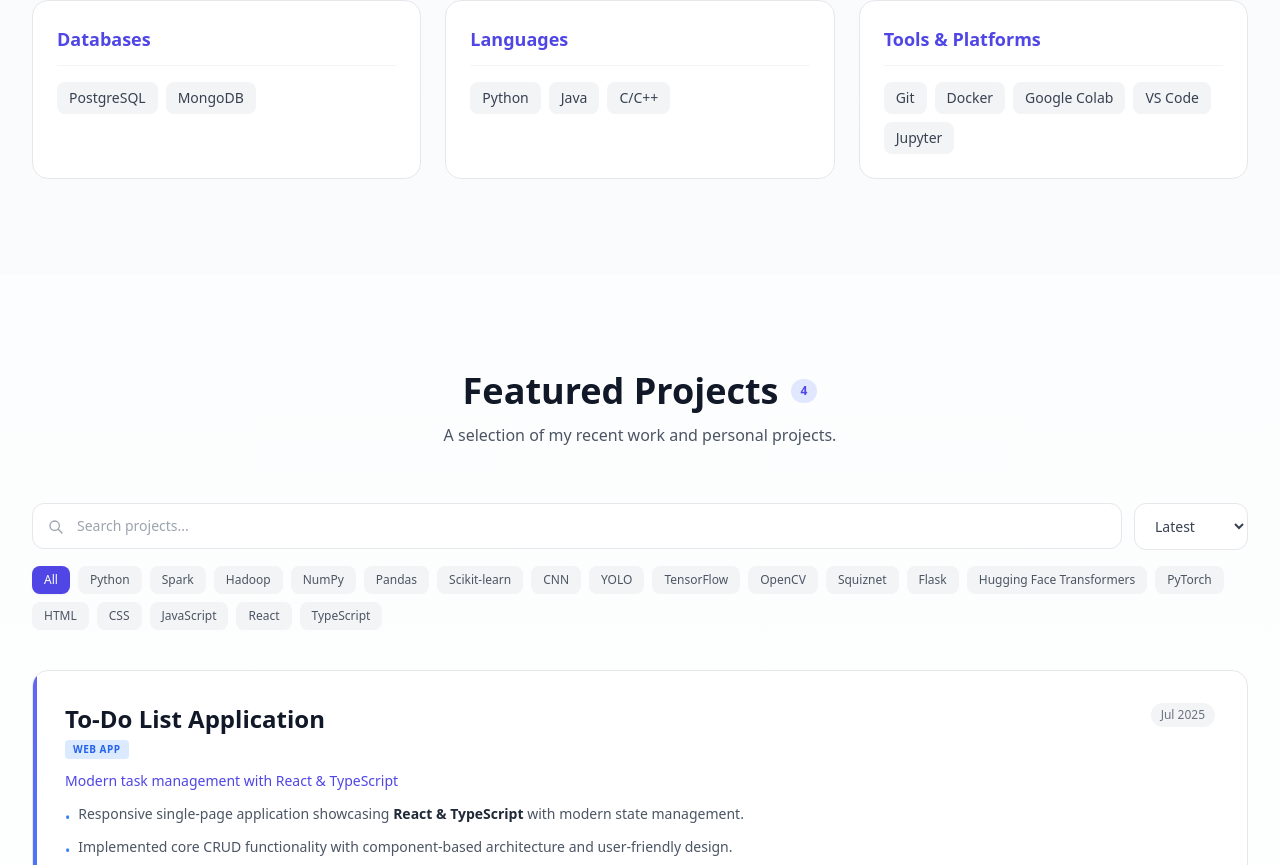
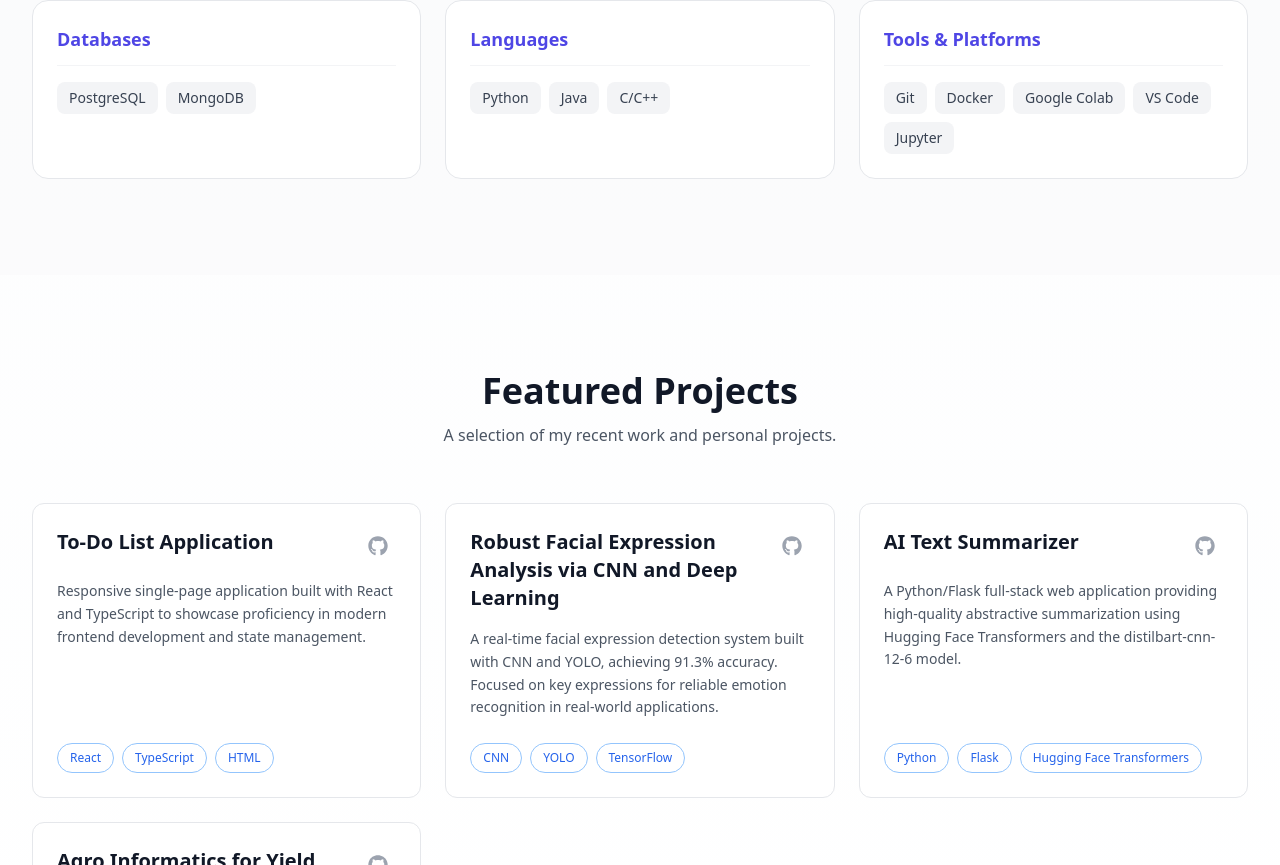
Before and after one commit to Yadlasunny/Portfolio, a React (Vite) app: page / in a window 1280 px wide. Shown: the part 1935-2800 px from the top of the page. Built offline with nearby package versions, Linux system fonts and the light colour scheme.

Commit message:
Redesign Projects section - clean grid cards with GitHub icon, simple description, outlined tech badges

```diff
--- a/src/Portfolio.jsx
+++ b/src/Portfolio.jsx
@@ -673,71 +673,16 @@ export default function Portfolio() {
             transition={{ duration: 0.5 }}
             className="text-center mb-10 md:mb-14"
           >
-            <div className="flex items-center justify-center gap-3">
             <h2 className="text-2xl sm:text-3xl md:text-4xl font-bold">
               Featured Projects
             </h2>
-              <span className={`px-2.5 py-1 rounded-full text-xs font-semibold ${dark ? "bg-indigo-500/20 text-indigo-400" : "bg-indigo-100 text-indigo-600"}`}>
-                {projects.length}
-              </span>
-            </div>
             <p className={`mt-3 text-sm sm:text-base max-w-2xl mx-auto ${dark ? "text-gray-400" : "text-gray-600"}`}>
               A selection of my recent work and personal projects.
             </p>
           </motion.div>
 
-          {/* Filter & Search Bar */}
-          <div className="flex flex-col gap-4 mb-8">
-            {/* Search + Sort Row */}
-            <div className="flex gap-3">
-              <div className="relative flex-1">
-                <svg className={`absolute left-4 top-1/2 -translate-y-1/2 w-4 h-4 ${dark ? "text-gray-500" : "text-gray-400"}`} fill="none" stroke="currentColor" viewBox="0 0 24 24">
-                  <path strokeLinecap="round" strokeLinejoin="round" strokeWidth={2} d="M21 21l-6-6m2-5a7 7 0 11-14 0 7 7 0 0114 0z" />
-                </svg>
-                <input
-                  value={searchTerm}
-                  onChange={(e) => setSearchTerm(e.target.value)}
-                  placeholder="Search projects..."
-                  className={`w-full pl-11 pr-4 py-3 rounded-xl border text-sm transition-all ${dark ? "bg-gray-900/50 border-gray-800 text-gray-200 placeholder:text-gray-500 focus:border-indigo-500 focus:bg-gray-900" : "bg-white border-gray-200 text-gray-800 placeholder:text-gray-400 focus:border-indigo-500"} focus:outline-none focus:ring-2 focus:ring-indigo-500/20`}
-                  aria-label="Search projects"
-                />
-              </div>
-              <select
-                id="sortProjects"
-                value={sortBy}
-                onChange={e => setSortBy(e.target.value)}
-                className={`px-4 py-3 rounded-xl border text-sm font-medium transition-all ${dark ? "bg-gray-900/50 border-gray-800 text-gray-300 focus:border-indigo-500" : "bg-white border-gray-200 text-gray-700 focus:border-indigo-500"} focus:outline-none`}
-                aria-label="Sort projects"
-              >
-                <option value="date">Latest</option>
-                <option value="tech">Tech</option>
-                <option value="favorites">Favorites</option>
-              </select>
-            </div>
-
-            {/* Tech Filters - Scrollable on mobile */}
-            <div className="flex gap-2 overflow-x-auto pb-2 -mx-4 px-4 sm:mx-0 sm:px-0 sm:flex-wrap sm:overflow-visible scrollbar-hide">
-              {allTechs.map(tech => (
-                <button
-                  key={tech}
-                  onClick={() => setProjectFilter(tech)}
-                  className={`px-3 py-1.5 rounded-lg text-xs font-medium transition-all duration-200 whitespace-nowrap flex-shrink-0 ${
-                    projectFilter === tech
-                      ? "bg-indigo-600 text-white shadow-sm"
-                      : dark
-                      ? "bg-gray-800/80 text-gray-400 hover:text-gray-200 hover:bg-gray-800"
-                      : "bg-gray-100 text-gray-600 hover:text-gray-900 hover:bg-gray-200"
-                  }`}
-                  aria-pressed={projectFilter === tech}
-                >
-                  {tech}
-                </button>
-              ))}
-            </div>
-          </div>
-
-          {/* Project Cards */}
-          <div className="space-y-6">
+          {/* Project Cards - Grid Layout */}
+          <div className="grid gap-5 sm:gap-6 md:grid-cols-2 lg:grid-cols-3">
             {filteredProjects.map((p, index) => (
               <motion.article
                 key={p.id}
@@ -745,107 +690,50 @@ export default function Portfolio() {
                 whileInView={{ opacity: 1, y: 0 }}
                 viewport={{ once: true }}
                 transition={{ duration: 0.4, delay: index * 0.1 }}
-                className={`group rounded-2xl border overflow-hidden transition-all duration-300 hover:shadow-lg relative ${
-                  dark ? "border-gray-800 bg-gray-900/50 hover:border-gray-700" : "border-gray-200 bg-white hover:border-gray-300"
+                className={`group rounded-xl border p-5 sm:p-6 flex flex-col transition-all duration-300 hover:border-gray-600 ${
+                  dark ? "border-gray-800 bg-gray-900/60" : "border-gray-200 bg-white"
                 }`}
               >
-                {/* Category accent border */}
-                <div className={`absolute left-0 top-0 bottom-0 w-1 ${
-                  p.tech.some(t => ["CNN", "YOLO", "TensorFlow", "PyTorch", "Scikit-learn", "Hugging Face Transformers"].includes(t))
-                    ? "bg-gradient-to-b from-purple-500 to-pink-500"
-                    : p.tech.some(t => ["React", "TypeScript", "Flask", "HTML", "CSS", "JavaScript"].includes(t))
-                    ? "bg-gradient-to-b from-indigo-500 to-blue-500"
-                    : "bg-gradient-to-b from-emerald-500 to-teal-500"
-                }`} />
-
-                  {/* Project Content */}
-                  <div className="flex-1 p-5 sm:p-6 lg:p-8 flex flex-col">
-                    {/* Header: Title + Date + Category */}
-                    <div className="flex flex-col sm:flex-row sm:items-start sm:justify-between gap-2 mb-3">
-                      <div>
-                        <h3 className="font-bold text-lg sm:text-xl lg:text-2xl leading-tight">{p.title}</h3>
-                        <span className={`inline-block mt-1 text-[10px] font-semibold uppercase tracking-wider px-2 py-0.5 rounded ${
-                          p.tech.some(t => ["CNN", "YOLO", "TensorFlow", "PyTorch", "Scikit-learn", "Hugging Face Transformers"].includes(t))
-                            ? dark ? "bg-purple-500/20 text-purple-400" : "bg-purple-100 text-purple-600"
-                            : p.tech.some(t => ["React", "TypeScript"].includes(t))
-                            ? dark ? "bg-blue-500/20 text-blue-400" : "bg-blue-100 text-blue-600"
-                            : dark ? "bg-emerald-500/20 text-emerald-400" : "bg-emerald-100 text-emerald-600"
-                        }`}>
-                          {p.tech.some(t => ["CNN", "YOLO", "TensorFlow", "PyTorch", "Scikit-learn", "Hugging Face Transformers"].includes(t)) ? "AI/ML" : p.tech.some(t => ["React", "TypeScript"].includes(t)) ? "Web App" : "Data"}
-                        </span>
-                      </div>
-                      <time className={`text-xs font-medium px-2.5 py-1 rounded-full whitespace-nowrap self-start ${dark ? "bg-gray-800 text-gray-400" : "bg-gray-100 text-gray-500"}`}>
-                        {new Date(p.date).toLocaleDateString('en-US', { month: 'short', year: 'numeric' })}
-                      </time>
+                {/* Header: Title + GitHub Icon */}
+                <div className="flex items-start justify-between gap-3 mb-4">
+                  <h3 className="font-bold text-lg sm:text-xl leading-tight">{p.title}</h3>
+                  <a
+                    href={p.repo}
+                    target="_blank"
+                    rel="noreferrer"
+                    className={`p-2 rounded-lg transition-all duration-200 flex-shrink-0 ${
+                      dark
+                        ? "text-gray-500 hover:text-gray-300 hover:bg-gray-800"
+                        : "text-gray-400 hover:text-gray-600 hover:bg-gray-100"
+                    }`}
+                    aria-label={`View ${p.title} on GitHub`}
+                  >
+                    <FaGithub size={20} />
+                  </a>
                 </div>
 
-                    {/* Problem Statement / Purpose */}
-                    <p className={`text-sm font-medium mb-3 ${dark ? "text-indigo-400" : "text-indigo-600"}`}>
-                      {p.id === 1 && "Data-driven yield prediction for agricultural decision-making"}
-                      {p.id === 2 && "Real-time emotion detection using deep learning"}
-                      {p.id === 3 && "AI-powered text summarization web application"}
-                      {p.id === 4 && "Modern task management with React & TypeScript"}
+                {/* Description - Simple paragraph */}
+                <p className={`text-sm leading-relaxed mb-6 flex-1 ${dark ? "text-gray-400" : "text-gray-600"}`}>
+                  {p.id === 1 && "Machine learning-based system for forecasting electricity demand using historical weather data. The model analyzes temperature, humidity, and seasonal trends to improve power load prediction accuracy."}
+                  {p.id === 2 && "A real-time facial expression detection system built with CNN and YOLO, achieving 91.3% accuracy. Focused on key expressions for reliable emotion recognition in real-world applications."}
+                  {p.id === 3 && "A Python/Flask full-stack web application providing high-quality abstractive summarization using Hugging Face Transformers and the distilbart-cnn-12-6 model."}
+                  {p.id === 4 && "Responsive single-page application built with React and TypeScript to showcase proficiency in modern frontend development and state management."}
                 </p>
 
-                    {/* Key Features */}
-                    <div className={`mb-4 text-sm leading-relaxed ${dark ? "text-gray-400" : "text-gray-600"}`}>
-                      {p.id === 1 && (
-                        <ul className="space-y-1.5">
-                          <li className="flex gap-2"><span className="text-purple-500 mt-1">•</span><span>Built a yield prediction system using <strong className={dark ? "text-gray-200" : "text-gray-800"}>Python, Spark, and Hadoop</strong> for large-scale agricultural datasets.</span></li>
-                          <li className="flex gap-2"><span className="text-purple-500 mt-1">•</span><span>Enabled data-driven decision-making for farmers and stakeholders.</span></li>
-                        </ul>
-                      )}
-                      {p.id === 2 && (
-                        <ul className="space-y-1.5">
-                          <li className="flex gap-2"><span className="text-purple-500 mt-1">•</span><span>Developed a real-time facial expression detection system with CNN and YOLO, achieving <strong className={dark ? "text-green-400" : "text-green-600"}>91.3% accuracy</strong>.</span></li>
-                          <li className="flex gap-2"><span className="text-purple-500 mt-1">•</span><span>Focused on key expressions (happiness, sadness, anger) for reliable real-world applications.</span></li>
-                        </ul>
-                      )}
-                      {p.id === 3 && (
-                        <ul className="space-y-1.5">
-                          <li className="flex gap-2"><span className="text-indigo-500 mt-1">•</span><span>Designed and implemented a <strong className={dark ? "text-gray-200" : "text-gray-800"}>Python/Flask full-stack web application</strong> providing high-quality abstractive summarization.</span></li>
-                          <li className="flex gap-2"><span className="text-indigo-500 mt-1">•</span><span>Integrated <strong className={dark ? "text-gray-200" : "text-gray-800"}>Hugging Face Transformers</strong> with distilbart-cnn-12-6 model for state-of-the-art results.</span></li>
-                          <li className="flex gap-2"><span className="text-indigo-500 mt-1">•</span><span>Demonstrated API workflow management with PyTorch/GPU backend processing.</span></li>
-                        </ul>
-                      )}
-                      {p.id === 4 && (
-                        <ul className="space-y-1.5">
-                          <li className="flex gap-2"><span className="text-blue-500 mt-1">•</span><span>Responsive single-page application showcasing <strong className={dark ? "text-gray-200" : "text-gray-800"}>React & TypeScript</strong> with modern state management.</span></li>
-                          <li className="flex gap-2"><span className="text-blue-500 mt-1">•</span><span>Implemented core CRUD functionality with component-based architecture and user-friendly design.</span></li>
-                        </ul>
-                      )}
-                    </div>
-
-                    {/* Tech Stack */}
-                    <div className="mb-5">
-                      <span className={`text-xs font-semibold uppercase tracking-wider ${dark ? "text-gray-500" : "text-gray-400"}`}>Tech Stack</span>
-                      <div className="flex flex-wrap gap-2 mt-2">
-                        {p.tech.map(t => (
+                {/* Tech Tags - Outlined style */}
+                <div className="flex flex-wrap gap-2 mt-auto">
+                  {p.tech.slice(0, 3).map(t => (
                     <span
                       key={t}
-                            className={`text-xs font-medium px-2.5 py-1 rounded-md transition-colors ${
-                              dark ? "bg-gray-800 text-gray-300 hover:bg-gray-750" : "bg-gray-100 text-gray-700 hover:bg-gray-200"
+                      className={`text-xs font-medium px-3 py-1.5 rounded-full border transition-colors ${
+                        dark
+                          ? "border-blue-500/40 text-blue-400 hover:border-blue-400"
+                          : "border-blue-300 text-blue-600 hover:border-blue-500"
                       }`}
                     >
                       {t}
                     </span>
                   ))}
-                      </div>
-                    </div>
-
-                    {/* Action Buttons */}
-                    <div className="flex flex-wrap gap-3 mt-auto pt-2">
-                      <a
-                        href={p.repo}
-                        className="inline-flex items-center justify-center gap-2 px-5 py-3 sm:px-4 sm:py-2.5 rounded-xl sm:rounded-lg text-sm font-semibold transition-all duration-200 bg-indigo-600 text-white hover:bg-indigo-700 hover:shadow-md active:scale-[0.98] min-h-[48px] sm:min-h-0"
-                        target="_blank"
-                        rel="noreferrer"
-                        onClick={(e) => e.stopPropagation()}
-                      >
-                        <FaGithub size={18} className="sm:w-4 sm:h-4" />
-                        View Code
-                      </a>
-                    </div>
                 </div>
               </motion.article>
             ))}
```
Lines whose indentation alone changed are shown as unchanged.
